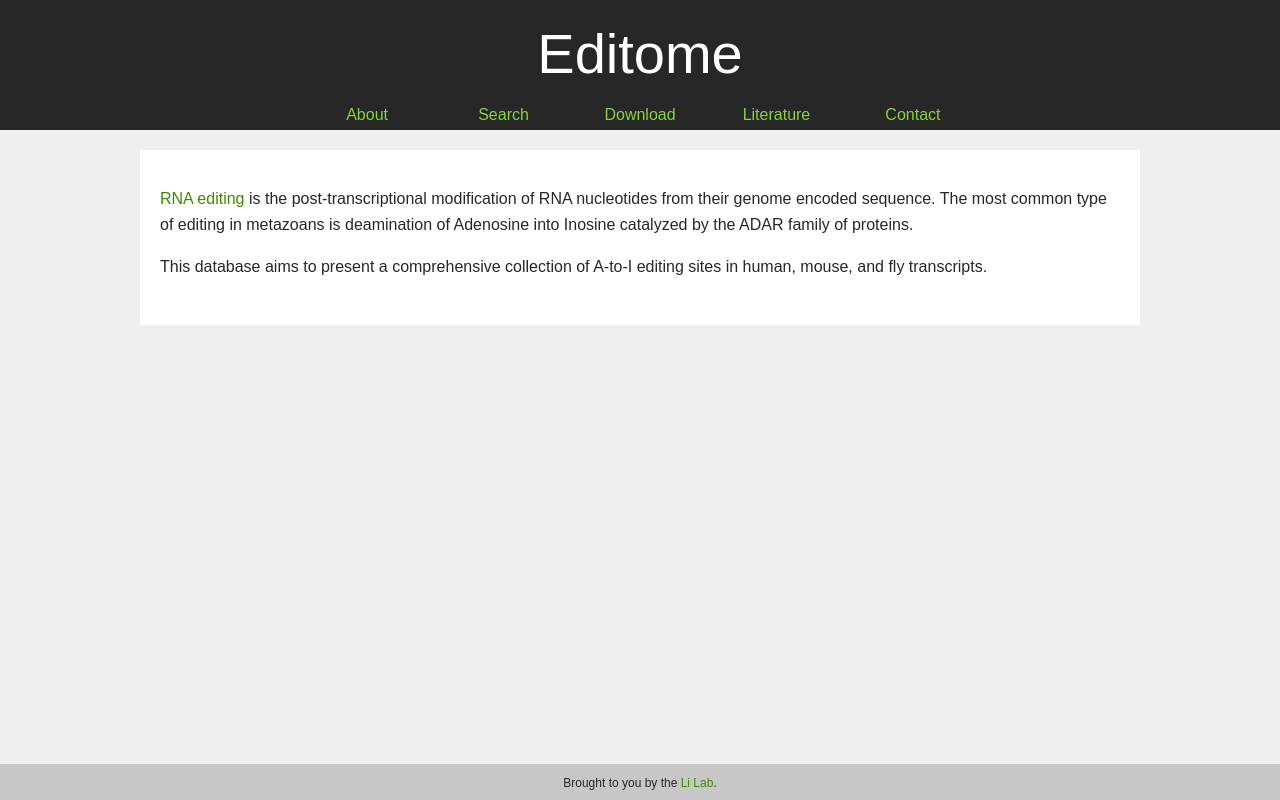
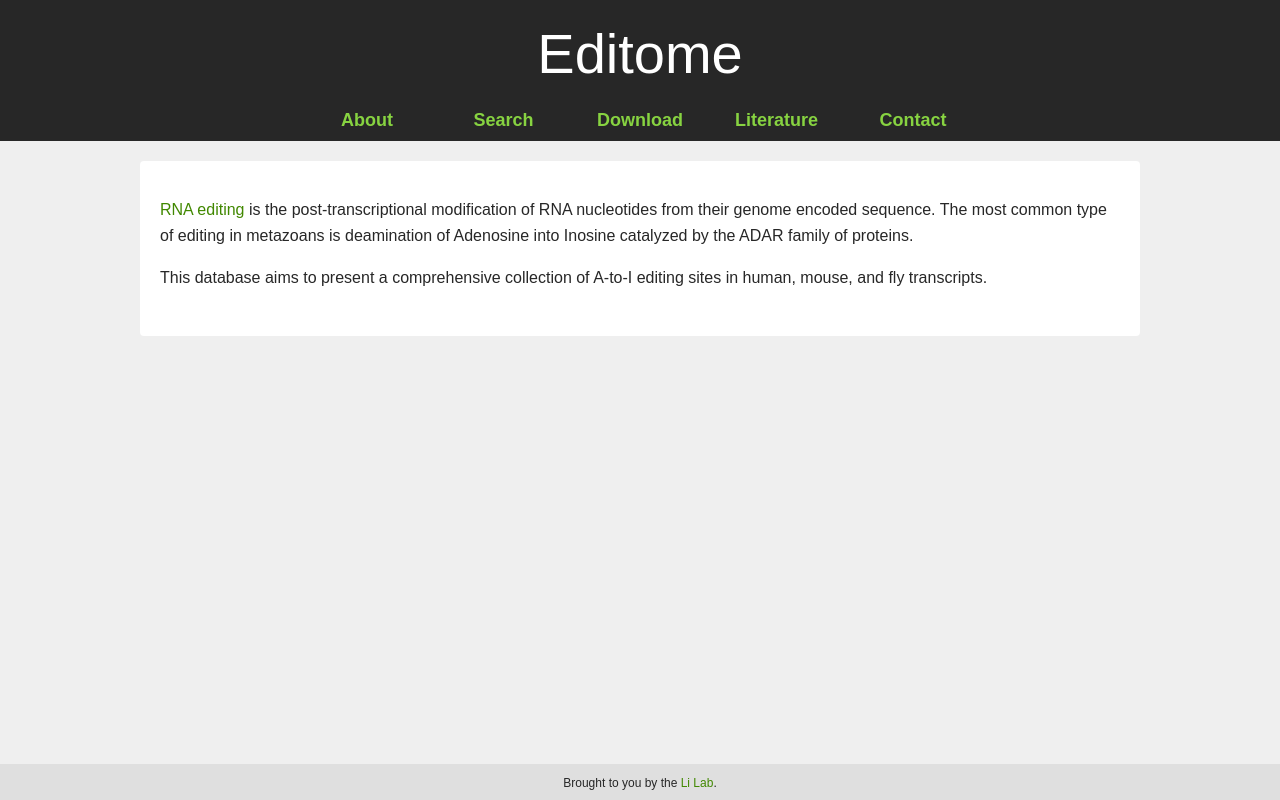
Before and after one commit to triciatricia/editome, a Django app: page / in a window 1280 px wide. Run offline with Django 3.2, Linux system fonts and the light colour scheme.

Commit message:
Small style changes, rounded corners

```diff
--- a/editdatabase/static/style.css
+++ b/editdatabase/static/style.css
@@ -58,15 +58,21 @@ a:active {
 	text-align: center;
 }
 
-#nav li {
-	/*display: inline-block;*/
-}
-
 #nav a {
+	font-size: 18px;
 	color: #87D341;
 	display: inline-block;
 	width: 120px;
-	padding: 6px;
+	padding: 10px 6px;
+	font-weight: bold;
+
+	/* Rounded top corners - uses css3 */
+	-moz-border-radius-topright: 2px;
+	-webkit-border-top-right-radius: 2px;
+	border-top-right-radius: 2px;
+	-moz-border-radius-topleft: 2px;
+	-webkit-border-top-left-radius: 2px;
+	border-top-left-radius: 2px;
 }
 
 #nav .active {
@@ -88,6 +94,11 @@ a:active {
 	text-align: left;
 	padding-bottom: 2em; /* Needs to be the same as height and (margin-top - padding-top) of footer. */
 	line-height: 26px;
+
+	/* Rounded corners - uses css3 */
+	-moz-border-radius:4px;
+	-webkit-border-radius:4px;
+	border-radius:4px;
 }
 
 #content p {
@@ -182,7 +193,7 @@ a:active {
 	z-index: 10;
 	height: 2em; /* footer positioning */
 	margin-top: -3em; /* footer positioning */
-	background-color: #C7C7C7;
+	background-color: #DFDFDF;
 	padding-top: 1em; /* footer positioning */
 }
 
```
